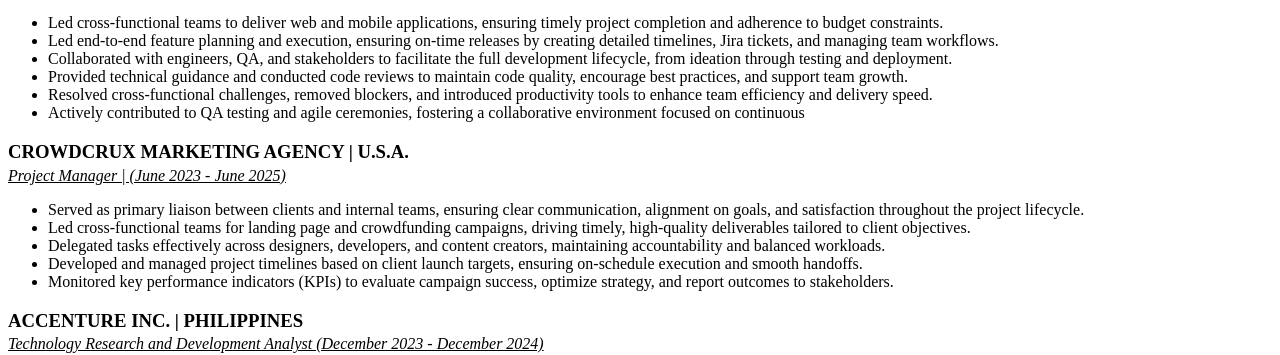
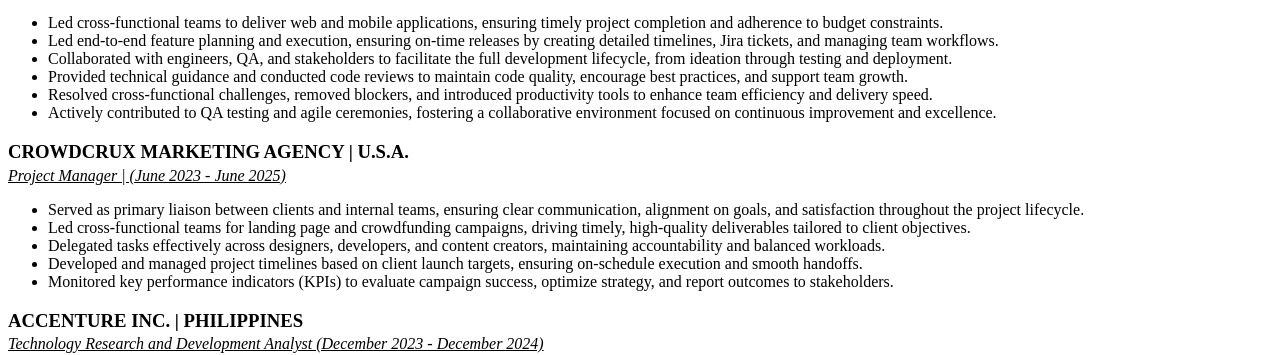
Before and after one commit to ptrcsllr/my-cv, a plain HTML site: page index.html in a window 1280 px wide. Shown: the part 454-809 px from the top of the page. Drawn offline with Linux system fonts and the light colour scheme.

Commit message:
corrected Muvr work experience

```diff
--- a/index.html
+++ b/index.html
@@ -59,7 +59,8 @@
     <!-- Summary or objective statement -->
     <div id="summary-section-container">
         <h1>Summary</h1>
-        <p>Pat is a highly motivated Fullstack Developer/Project Manager seeking a company where she can add value and be an asset. She
+        <p>Pat is a highly motivated Fullstack Developer/Project Manager seeking a company where she can add value and
+            be an asset. She
             is a result-driven individual in search of challenges and knowledge in a fast-paced organization to
             contribute her skills and passion for striving excellency.</p>
     </div>
@@ -100,7 +101,7 @@
                 <li>
                     Actively contributed to QA testing and agile ceremonies, fostering a collaborative environment
                     focused
-                    on continuous
+                    on continuous improvement and excellence.
                 </li>
             </ul>
         </div>
```
